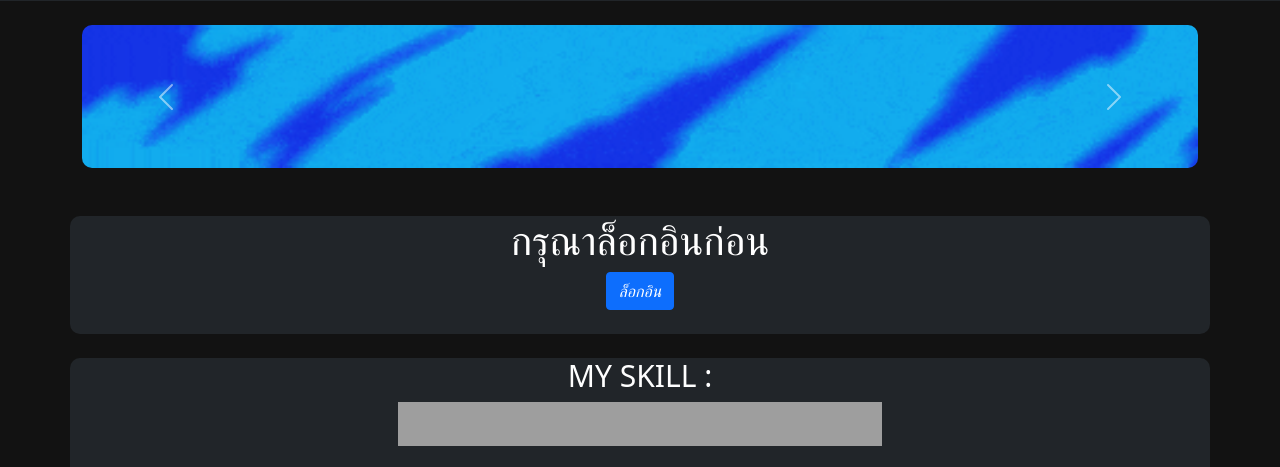
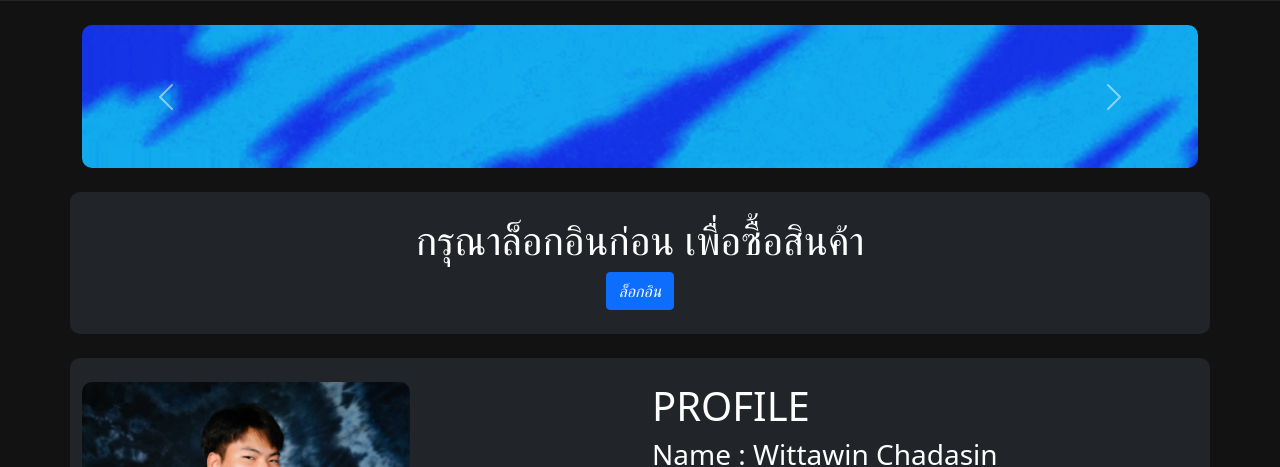
Before and after one commit to Flukkiez-Wittawin/WEB1-Python-FlaskFramework-Demo, a Flask app: page / in a window 1280 px wide. Shown: the part 55-522 px from the top of the page. Run offline with Flask 3, Linux system fonts and the light colour scheme; some libraries are stand-ins or nearby versions; grey boxes are pictures that could not be loaded.

Commit message:
second commit

```diff
--- a/main.py
+++ b/main.py
@@ -16,12 +16,13 @@ mysql = MySQL(app)
 
 app.secret_key = 'flukkiez-secretkey'
 
-with open('my_project.json','r') as json_file:
+with open('my_project.json', 'r') as json_file:
     items = json.load(json_file)
+
 
 @app.route('/')
 def first_page():
-    return render_template('html/index.html',items=items)
+    return render_template('html/index.html', items=items)
 
 
 @app.route('/home')
@@ -29,7 +30,6 @@ def home():
     # Check if the user is logged in
     if 'loggedin' in session:
         # User is loggedin show them the home page
-
 
         return render_template('html/index.html',
                                username=session['username'],
--- a/my_project.json
+++ b/my_project.json
@@ -1,6 +1,7 @@
 [
     {
         "img": "projects/nodejs_project.jpg",
-        "name": "nodejs project"
+        "name": "nodejs project",
+        "link" : "https://streamable.com/fr1x0o"
     }
 ]
--- /dev/null
+++ b/static/website.js
@@ -0,0 +1,12 @@
+function itemurl(name, link) {
+    Swal.fire({
+        title: `${name}`,
+        showCancelButton: true,
+        cancelButtonText : 'ยกเลิก',
+        confirmButtonText: 'ดู',
+    }).then((result) => {
+        if (result.isConfirmed) {
+            window.location = `${link}`
+        }
+    })
+}
--- a/templates/html/index.html
+++ b/templates/html/index.html
@@ -1,40 +1,32 @@
 <!DOCTYPE html>
 <html>
-
   <head>
     <meta charset="utf-8" />
     <title>HOMEPAGE</title>
-        <link rel="stylesheet" href="{{url_for('static', filename='style.css')}}">
+    <link rel="stylesheet" href="{{ url_for('static', filename = 'style.css') }}" />
     <link rel="stylesheet" href="https://use.fontawesome.com/releases/v5.7.1/css/all.css" />
-        <link href="https://cdn.jsdelivr.net/npm/bootstrap@5.0.2/dist/css/bootstrap.min.css" rel="stylesheet"
-                integrity="sha384-EVSTQN3/azprG1Anm3QDgpJLIm9Nao0Yz1ztcQTwFspd3yD65VohhpuuCOmLASjC"
-                crossorigin="anonymous" />
-        <script src="https://cdn.jsdelivr.net/npm/bootstrap@5.0.2/dist/js/bootstrap.bundle.min.js"
-                integrity="sha384-MrcW6ZMFYlzcLA8Nl+NtUVF0sA7MsXsP1UyJoMp4YLEuNSfAP+JcXn/tWtIaxVXM"
-                crossorigin="anonymous"></script>
+    <script src="https://cdn.jsdelivr.net/npm/sweetalert2@11"></script>
+    <link href="https://cdn.jsdelivr.net/npm/bootstrap@5.0.2/dist/css/bootstrap.min.css" rel="stylesheet" integrity="sha384-EVSTQN3/azprG1Anm3QDgpJLIm9Nao0Yz1ztcQTwFspd3yD65VohhpuuCOmLASjC" crossorigin="anonymous" />
+    <script src="https://cdn.jsdelivr.net/npm/bootstrap@5.0.2/dist/js/bootstrap.bundle.min.js" integrity="sha384-MrcW6ZMFYlzcLA8Nl+NtUVF0sA7MsXsP1UyJoMp4YLEuNSfAP+JcXn/tWtIaxVXM" crossorigin="anonymous"></script>
   </head>
 
   <body class="loggedin">
     <nav class="navbar navbar-expand-lg navbar-dark bg-dark">
       <div class="container-fluid">
-                        <a class="navbar-brand" href="{{ url_for('home')}}">FlukKieZ</a>
-                        <button class="navbar-toggler" type="button" data-bs-toggle="collapse"
-                                data-bs-target="#navbarTogglerDemo02" aria-controls="navbarTogglerDemo02"
-                                aria-expanded="false" aria-label="Toggle navigation"><span
-                                        class="navbar-toggler-icon"></span></button>
+        <a class="navbar-brand" href="{{ url_for('home') }}">FlukKieZ</a>
+        <button class="navbar-toggler" type="button" data-bs-toggle="collapse" data-bs-target="#navbarTogglerDemo02" aria-controls="navbarTogglerDemo02" aria-expanded="false" aria-label="Toggle navigation"><span class="navbar-toggler-icon"></span></button>
         <div class="collapse navbar-collapse" id="navbarTogglerDemo02">
           <ul class="navbar-nav me-auto mb-2 mb-lg-0">
             {% if session['loggedin'] %}
               <li class="nav-item">
-                                                <a class="nav-link active" aria-current="page" href="{{url_for('home')}}">Home</a>
+                <a class="nav-link active" aria-current="page" href="{{ url_for('home') }}">Home</a>
               </li>
               <li class="nav-item">
-                                                <a class="nav-link" href="{{url_for('logout')}}" tabindex="-1"
-                                                        aria-disabled="true">Logout</a>
+                <a class="nav-link" href="{{ url_for('logout') }}" tabindex="-1" aria-disabled="true">Logout</a>
               </li>
-									{% else%}
+            {% else %}
               <li class="nav-item">
-										    <a class="nav-link active" aria-current="page" href="{{url_for('login')}}">Login</a>
+                <a class="nav-link active" aria-current="page" href="{{ url_for('login') }}">Login</a>
               </li>
             {% endif %}
           </ul>
@@ -43,120 +35,129 @@
     </nav>
 
     <div class="container-xxl">
-                <br>
+      <br />
       <div class="container imgco" style="color: black; ">
-
         <div id="carouselExampleControls" class="carousel slide" data-bs-ride="carousel">
           <div class="carousel-inner">
             <div class="carousel-item active">
-                                                <img src="{{url_for('static', filename='banner/flukkie_banner1.gif')}}" class="d-block w-100" alt="...">
+              <img src="{{ url_for('static', filename = 'banner/flukkie_banner1.gif') }}" class="d-block w-100" draggable="false" />
             </div>
             <div class="carousel-item">
-                                                <img src="{{url_for('static', filename='banner/flukkie_banner2.gif')}}" class="d-block w-100" alt="...">
+              <img src="{{ url_for('static', filename = 'banner/flukkie_banner2.gif') }}" class="d-block w-100" draggable="false" />
             </div>
-                                        <!-- <div class="carousel-item">
+            <!--  <div class="carousel-item">
                                                 <img src="./flukkie_banner1.gif" class="d-block w-100" alt="...">
-                                        </div> -->
+                                        </div>  -->
           </div>
-                                <button class="carousel-control-prev" type="button"
-                                        data-bs-target="#carouselExampleControls" data-bs-slide="prev">
+          <button class="carousel-control-prev" type="button" data-bs-target="#carouselExampleControls" data-bs-slide="prev">
             <span class="carousel-control-prev-icon" aria-hidden="true"></span>
             <span class="visually-hidden">Previous</span>
           </button>
-                                <button class="carousel-control-next" type="button"
-                                        data-bs-target="#carouselExampleControls" data-bs-slide="next">
+          <button class="carousel-control-next" type="button" data-bs-target="#carouselExampleControls" data-bs-slide="next">
             <span class="carousel-control-next-icon" aria-hidden="true"></span>
             <span class="visually-hidden">Next</span>
           </button>
         </div>
       </div>
+      <br />
+
+      <div class="container bg-dark" style="color: white; border-radius: 10px;">
         <br>
-
-                        <br>
-                        <div class="container bg-dark" style="color: white; border-radius: 10px;">
         {% if session['loggedin'] %}
           <h1>Welcome</h1>
           <h2>Name : {{ username }}</h2>
           <h2>Email : {{ email }}</h2>
         {% else %}
           <center>
-                                        <h1> กรุณาล็อกอินก่อน </h1>
-                                        <a href="{{url_for('login')}}" class="btn btn-primary">ล็อกอิน</a>
+            <h1>กรุณาล็อกอินก่อน เพื่อซื้อสินค้า</h1>
+            <a href="{{ url_for('login') }}" class="btn btn-primary">ล็อกอิน</a>
           </center>
         {% endif %}
-                        <br>
+        <br />
       </div>
 
+      <br />
 
-                <br>
+      <div class="container bg-dark" style="color: white; border-radius: 10px;">
+        <br />
+        <div class="row">
+          <div class="image_profile col-6">
+            <div id="carouselExampleControls" class="carousel slide" data-bs-ride="carousel" style="width:60%; justify-content:center;">
+              <div class="carousel-inner">
+                <div class="carousel-item active">
+                  <img src="{{ url_for('static', filename = 'profile_me/profile1.jpg') }}" draggable="false" class="d-block w-100" />
+                </div>
+                <div class="carousel-item">
+                  <img src="{{ url_for('static', filename = 'profile_me/profile2.jpg') }}" draggable="false" class="d-block w-100" />
+                </div>
+              </div>
+              <!--  <button class="carousel-control-prev" type="button"
+                                                        data-bs-target="#carouselExampleControls" data-bs-slide="prev">
+                                                        <span class="carousel-control-prev-icon"
+                                                                aria-hidden="true"></span>
+                                                        <span class="visually-hidden">Previous</span>
+                                                </button>
+                                                <button class="carousel-control-next" type="button"
+                                                        data-bs-target="#carouselExampleControls" data-bs-slide="next">
+                                                        <span class="carousel-control-next-icon"
+                                                                aria-hidden="true"></span>
+                                                        <span class="visually-hidden">Next</span>
+                                                </button>  -->
+            </div>
+          </div>
+
+          <div class="profile_name col-6" style="text-align: left;">
+            <h1>PROFILE</h1>
+            <h3>Name : Wittawin Chadasin</h3>
+            <h3>Nickname : FlukKie</h3>
+            <h3>AGE : 18 | BirthDay : 18/09/2005</h3>
+            <h3>KKW 6/3 [ Premium Math ]</h3>
+          </div>
+        </div>
+        <br />
+      </div>
+
+      <br />
 
       <div class="container skill bg-dark">
+        <br>
         <h1>MY SKILL :</h1>
-                        <img src="https://raw.githubusercontent.com/danielcranney/readme-generator/main/public/icons/skills/javascript-colored.svg"
-                                width="44" height="44" alt="JavaScript" /></a><a href="https://www.php.net/"
-                                target="_blank" rel="noreferrer"><img
-                                        src="https://raw.githubusercontent.com/danielcranney/readme-generator/main/public/icons/skills/php-colored.svg"
-                                        width="44" height="44" alt="PHP" /></a><a href="https://www.python.org/"
-                                target="_blank" rel="noreferrer"><img
-                                        src="https://raw.githubusercontent.com/danielcranney/readme-generator/main/public/icons/skills/python-colored.svg"
-                                        width="44" height="44" alt="Python" /></a><a
-                                href="https://developer.mozilla.org/en-US/docs/Glossary/HTML5" target="_blank"
-                                rel="noreferrer"><img
-                                        src="https://raw.githubusercontent.com/danielcranney/readme-generator/main/public/icons/skills/html5-colored.svg"
-                                        width="44" height="44" alt="HTML5" /></a><a
-                                href="https://www.w3.org/TR/CSS/#css" target="_blank" rel="noreferrer"><img
-                                        src="https://raw.githubusercontent.com/danielcranney/readme-generator/main/public/icons/skills/css3-colored.svg"
-                                        width="44" height="44" alt="CSS3" /></a><a href="https://getbootstrap.com/"
-                                target="_blank" rel="noreferrer"><img
-                                        src="https://raw.githubusercontent.com/danielcranney/readme-generator/main/public/icons/skills/bootstrap-colored.svg"
-                                        width="44" height="44" alt="Bootstrap" /></a><a href="https://nextjs.org/docs"
-                                target="_blank" rel="noreferrer"><img
-                                        src="https://raw.githubusercontent.com/danielcranney/readme-generator/main/public/icons/skills/nextjs-colored.svg"
-                                        width="44" height="44" alt="NextJs" /></a><a href="https://reactjs.org/"
-                                target="_blank" rel="noreferrer"><img
-                                        src="https://raw.githubusercontent.com/danielcranney/readme-generator/main/public/icons/skills/react-colored.svg"
-                                        width="44" height="44" alt="React" /></a><a href="https://nodejs.org/en/"
-                                target="_blank" rel="noreferrer"><img
-                                        src="https://raw.githubusercontent.com/danielcranney/readme-generator/main/public/icons/skills/nodejs-colored.svg"
-                                        width="44" height="44" alt="NodeJS" /></a><a href="https://www.mysql.com/"
-                                target="_blank" rel="noreferrer"><img
-                                        src="https://raw.githubusercontent.com/danielcranney/readme-generator/main/public/icons/skills/mysql-colored.svg"
-                                        width="44" height="44" alt="MySQL" /></a><a
-                                href="https://flask.palletsprojects.com/en/2.0.x/" target="_blank" rel="noreferrer"><img
-                                        src="https://raw.githubusercontent.com/danielcranney/readme-generator/main/public/icons/skills/flask-colored.svg"
-                                        width="44" height="44" alt="Flask" /></a><a
-                                href="https://www.adobe.com/uk/products/photoshop.html" target="_blank"
-                                rel="noreferrer">
-                                <br><br>
-                                <a href="https://github.com/Flukkiez-Wittawin">
-                                        <img src="https://github-readme-stats.vercel.app/api/top-langs/?username=Flukkiez-Wittawin&langs_count=10&title_color=ffffff&text_color=ffffff&icon_color=0891b2&bg_color=121212&hide_border=true&locale=en&custom_title=Top%20%Languages"
-                                                alt="Top Languages" /></a>
-                                <br>
-                                <br>
-
+        <img src="https://raw.githubusercontent.com/danielcranney/readme-generator/main/public/icons/skills/javascript-colored.svg" width="44" height="44" alt="JavaScript" draggable="false"/>
+        <img src="https://raw.githubusercontent.com/danielcranney/readme-generator/main/public/icons/skills/php-colored.svg" width="44" height="44" alt="PHP" draggable="false"/>
+        <img src="https://raw.githubusercontent.com/danielcranney/readme-generator/main/public/icons/skills/python-colored.svg" width="44" height="44" alt="Python" draggable="false"/>
+        <img src="https://raw.githubusercontent.com/danielcranney/readme-generator/main/public/icons/skills/html5-colored.svg" width="44" height="44" alt="HTML5" draggable="false"/>
+        <img src="https://raw.githubusercontent.com/danielcranney/readme-generator/main/public/icons/skills/css3-colored.svg" width="44" height="44" alt="CSS3" draggable="false"/>
+        <img src="https://raw.githubusercontent.com/danielcranney/readme-generator/main/public/icons/skills/bootstrap-colored.svg" width="44" height="44" alt="Bootstrap" draggable="false"/>
+        <img src="https://raw.githubusercontent.com/danielcranney/readme-generator/main/public/icons/skills/nextjs-colored.svg" width="44" height="44" alt="NextJs" draggable="false"/>
+        <img src="https://raw.githubusercontent.com/danielcranney/readme-generator/main/public/icons/skills/react-colored.svg" width="44" height="44" alt="React" draggable="false"/>
+        <img src="https://raw.githubusercontent.com/danielcranney/readme-generator/main/public/icons/skills/nodejs-colored.svg" width="44" height="44" alt="NodeJS" draggable="false"/>
+        <img src="https://raw.githubusercontent.com/danielcranney/readme-generator/main/public/icons/skills/mysql-colored.svg" width="44" height="44" alt="MySQL" draggable="false"/>
+        <img src="https://raw.githubusercontent.com/danielcranney/readme-generator/main/public/icons/skills/flask-colored.svg" width="44" height="44" alt="Flask" draggable="false"/>
+        <br /><br />
+        <a href="https://github.com/Flukkiez-Wittawin"><img src="https://github-readme-stats.vercel.app/api/top-langs/?username=Flukkiez-Wittawin&langs_count=10&title_color=ffffff&text_color=ffffff&icon_color=0891b2&bg_color=121212&hide_border=true&locale=en&custom_title=Top%20%Languages" alt="Top Languages" /></a>
+        <br />
+        <br />
       </div>
 
-                <br>
+      <br />
 
       <div class="container bg-dark" style="border-radius: 10px; color:white;">
-                        <br>
-                        <h1>My Project : </h1><br>
+        <br />
+        <h1>My Project :</h1><br />
 
         <div class="card-groups">
           {% for item in items %}
             <div class="card respon-card">
-							    	<img src="{{ url_for('static', filename=item['img']) }}" style="cursor: pointer;" onclick="alert('{{item['name']}}')" draggable="false" class="card-img-top">
+              <img src="{{ url_for('static', filename = item['img']) }}" style="cursor: pointer;" onclick="itemurl('{{item['name']}}', '{{item['link']}}')" draggable="false" class="card-img-top" />
             </div>
           {% endfor %}
         </div>
 
+        <script src="{{ url_for('static', filename = 'website.js') }}"></script>
 
-                        <br><br>
+        <br /><br />
       </div>
-
     </div>
-		<br><br>
-
+    <br /><br />
   </body>
-
 </html>
```
Also changed, not shown: static/profile_me/profile1.jpg (added), static/profile_me/profile2.jpg (added). Lines whose indentation alone changed are shown as unchanged.
